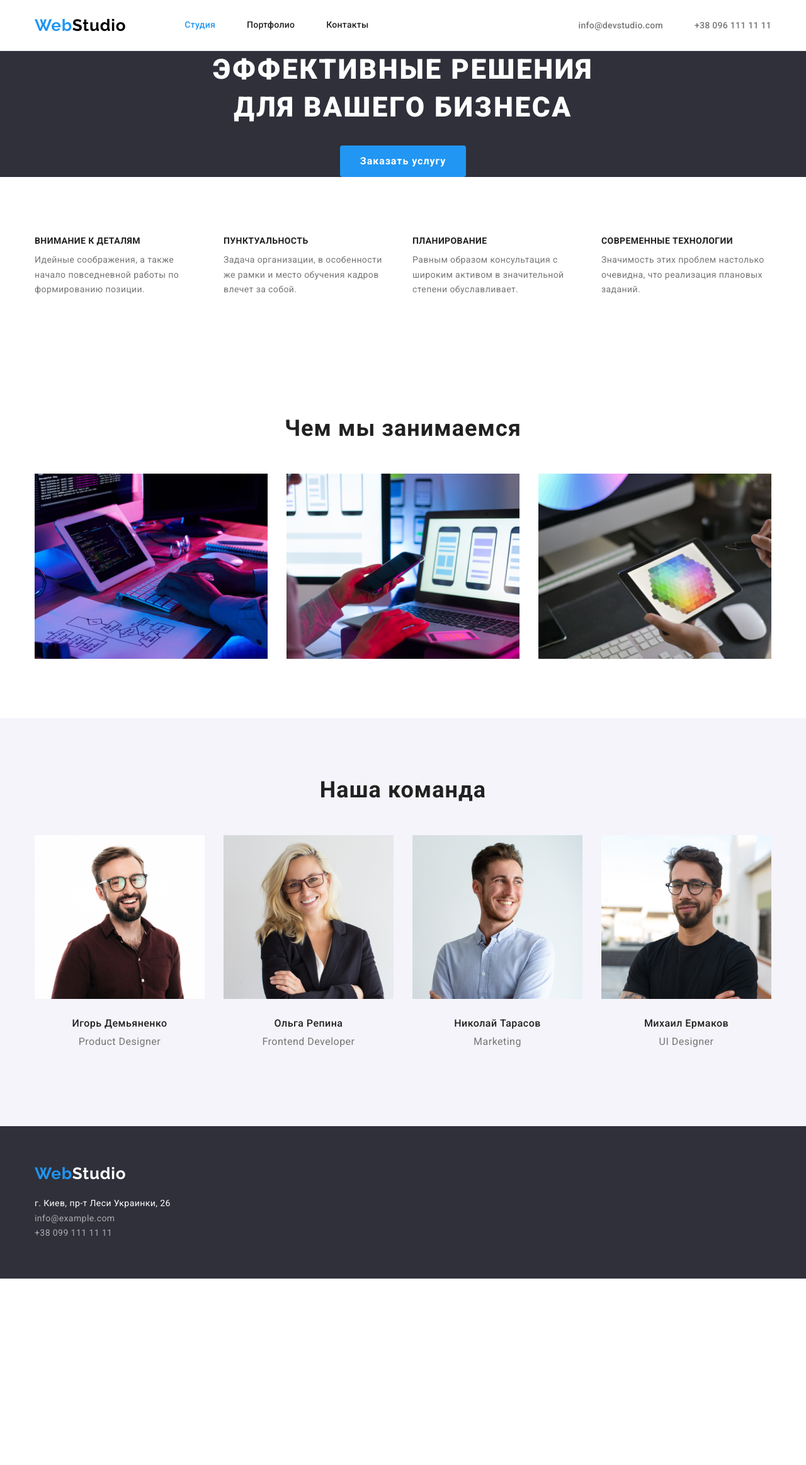
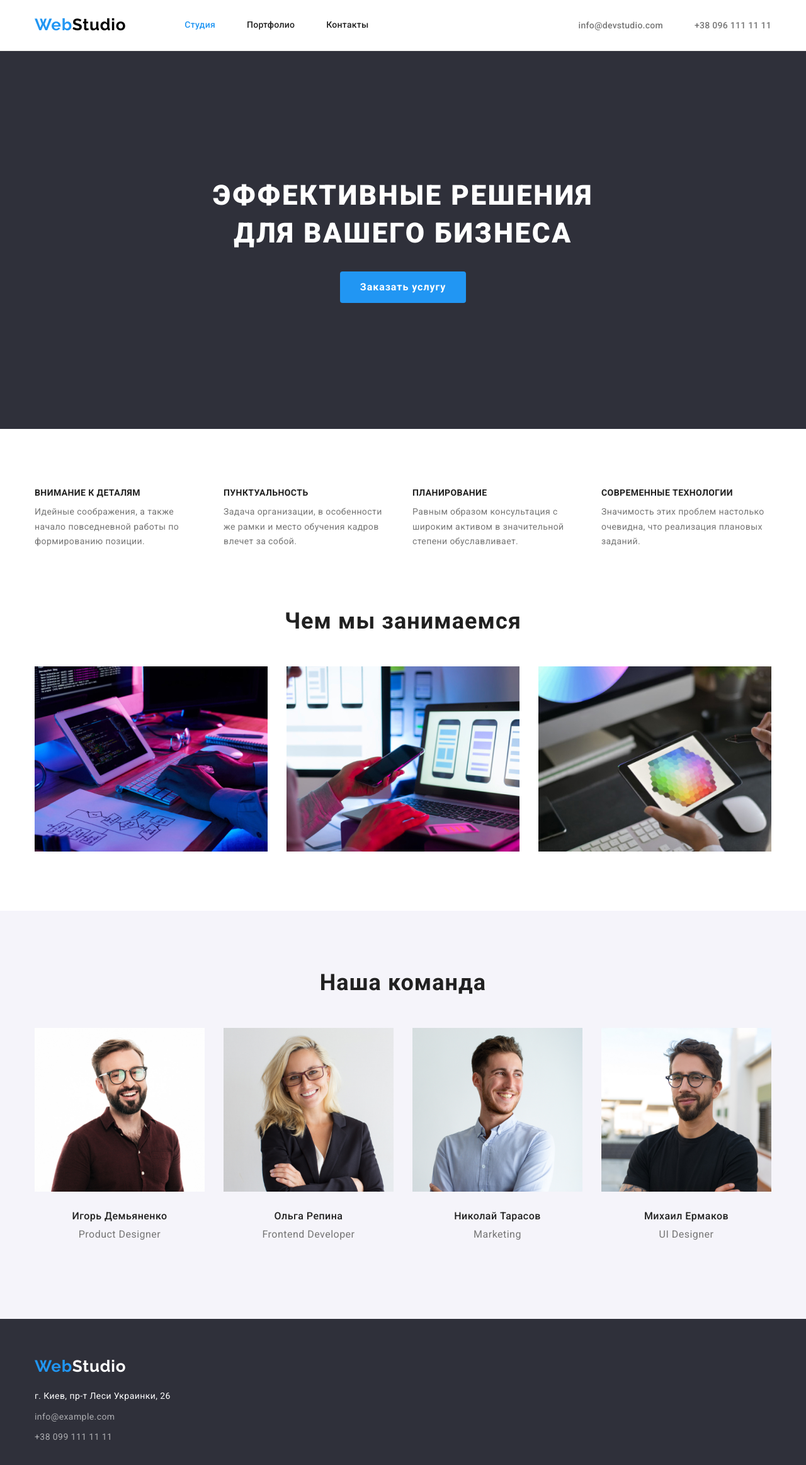
Before and after one commit to Iryna3efirka/goit-markup-hw-03, a plain HTML site: page index.html in a window 1280 px wide. Shown: the whole page at 63% size. Before the commit the page ends 2030 px from the top, so only its background shows below. Drawn offline with nearby package versions, Linux system fonts and the light colour scheme.

Commit message:
Додає виправлення помилок в д/з

```diff
--- a/css/styles.css
+++ b/css/styles.css
@@ -10,6 +10,17 @@
 }
 .link {
     text-decoration: none;
+}
+p,
+h1,
+h2,
+h3,
+h4,
+h5,
+h6,
+ul {
+    padding: 0;
+    margin: 0;
 }
 body {
     font-family: var(--main-font);
@@ -42,8 +53,12 @@ img {
     display: flex;
     align-items: center;
 }
+.header .logo {
+    margin-right: 93px;
+}
 .logo {
-    margin-right: 93px;
+    padding-top: 24px;
+    padding-bottom: 25px;
     font-family: var(--secondary-font);
     font-weight: 700;
     font-size: 26px;
@@ -68,7 +83,6 @@ img {
     display: block;
     padding-top: 32px;
     padding-bottom: 32px;
-
     color: #212121;
     font-weight: 500;
     font-size: 14px;
@@ -90,6 +104,8 @@ img {
     margin-left: 50px;
 }
 .header-contact {
+    padding-top: 32px;
+    padding-bottom: 32px;
     font-weight: 500;
     font-size: 14px;
     line-height: 1.14;
@@ -104,7 +120,8 @@ img {
 /* HERO */
 
 .hero {
-    margin-bottom: 94px;
+    padding-top: 200px;
+    padding-bottom: 200px;
     text-align: center;
     background-color: #2F303A;
 }
@@ -149,7 +166,7 @@ img {
 
 .services {
     margin-top: 0;
-    margin-bottom: 94px;
+    padding-top: 94px;
 }
 
 .services-list {
@@ -174,7 +191,6 @@ img {
 }
 .description {
     margin-top: 0;
-    margin-bottom: 94px;
     font-weight: 400;
     font-size: 14px;
     line-height: 1.71;
@@ -185,7 +201,8 @@ img {
 
 .about-gallery {
     margin-top: 0;
-    margin-bottom: 94px;
+    padding-top: 94px;
+    padding-bottom: 94px;
 }
 .about-gallery-list {
     display: flex;
@@ -225,8 +242,12 @@ img {
 .employees-list:last-child {
     margin-right: 0;
 }
+.employees-container {
+    padding-top: 30px;
+    padding-bottom: 30px;
+}
 .employees-list-name {
-    margin-top: 30px;
+    margin-top: 0;
     margin-bottom: 10px;
     font-weight: 500;
     font-size: 16px;
@@ -237,7 +258,7 @@ img {
 }
 .employees-list-position {
     margin-top: 0;
-    margin-bottom: 30px;
+    margin-bottom: 0;
     font-weight: 400;
     font-size: 16px;
     line-height: 1.18;
@@ -268,6 +289,9 @@ img {
     letter-spacing: 0.03em;
     color: #FFFFFF;
 }
+.contact-info-item:not(:last-child) {
+    margin-bottom: 9px;
+}
 .contact-info-link {
     font-style: normal;
     font-weight: 400;
@@ -280,13 +304,12 @@ img {
 /* PORTFOLIO */
 
 .portfolio-menu {
-    margin-top: 94px;
-    margin-bottom: 94px;
+    padding-top: 94px;
+    padding-bottom: 94px;
 }
 
 .portfolio-list {
-    padding-top: 0;
-    padding-bottom: 34px;
+    margin-bottom: 50px;
     display: flex;
     justify-content: center;
 }
@@ -329,7 +352,6 @@ img {
     width: 370px;
     margin-right: 30px;
     margin-bottom: 30px;
-    border-bottom: 1px solid #EEEEEE;
 }
 .portfolio-services:nth-child(3n) {
     margin-right: 0;
@@ -338,8 +360,10 @@ img {
     margin-bottom: 0;
 }
 .portfolio-container {
-    min-width: 322px;
     padding: 20px 24px;
+    border-right: 1px solid #EEEEEE;
+    border-bottom: 1px solid #EEEEEE;
+    border-left: 1px solid #EEEEEE;
 }
 .portfolio-service-name {
     margin-top: 0;
--- a/index.html
+++ b/index.html
@@ -107,8 +107,10 @@
                     alt="молодой мужчина в очках с бородой"
                     width="270"
                     height="260">
+                <div class="employees-container">
                     <h3 class="employees-list-name">Игорь Демьяненко</h3>
                     <p class="employees-list-position" lang="en">Product Designer</p>
+                </div>
             </li>
             <li class="employees-list">
                 <img
@@ -116,8 +118,10 @@
                     alt="молодая светловолосая женщина в очках"
                     width="270"
                     height="260">
+                <div class="employees-container">
                     <h3 class="employees-list-name">Ольга Репина</h3>
                     <p class="employees-list-position" lang="en">Frontend Developer</p>
+                </div>
             </li>
             <li class="employees-list">
                 <img
@@ -125,8 +129,10 @@
                     alt="улыбающийся молодой мужчина"
                     width="270"
                     height="260">
+                <div class="employees-container">
                     <h3 class="employees-list-name">Николай Тарасов</h3>
                     <p class="employees-list-position" lang="en">Marketing</p>
+                </div>
             </li>
             <li class="employees-list">
                 <img
@@ -134,8 +140,10 @@
                     alt="молодой мужчина в очках с бородой"
                     width="270"
                     height="260">
+                <div class="employees-container">
                     <h3 class="employees-list-name">Михаил Ермаков</h3>
                     <p class="employees-list-position" lang="en">UI Designer</p>
+                </div>
             </li>
         </ul>
         </div>
```
Also changed, not shown: portfolio.html (+0 -2 lines). Lines whose indentation alone changed are shown as unchanged.
